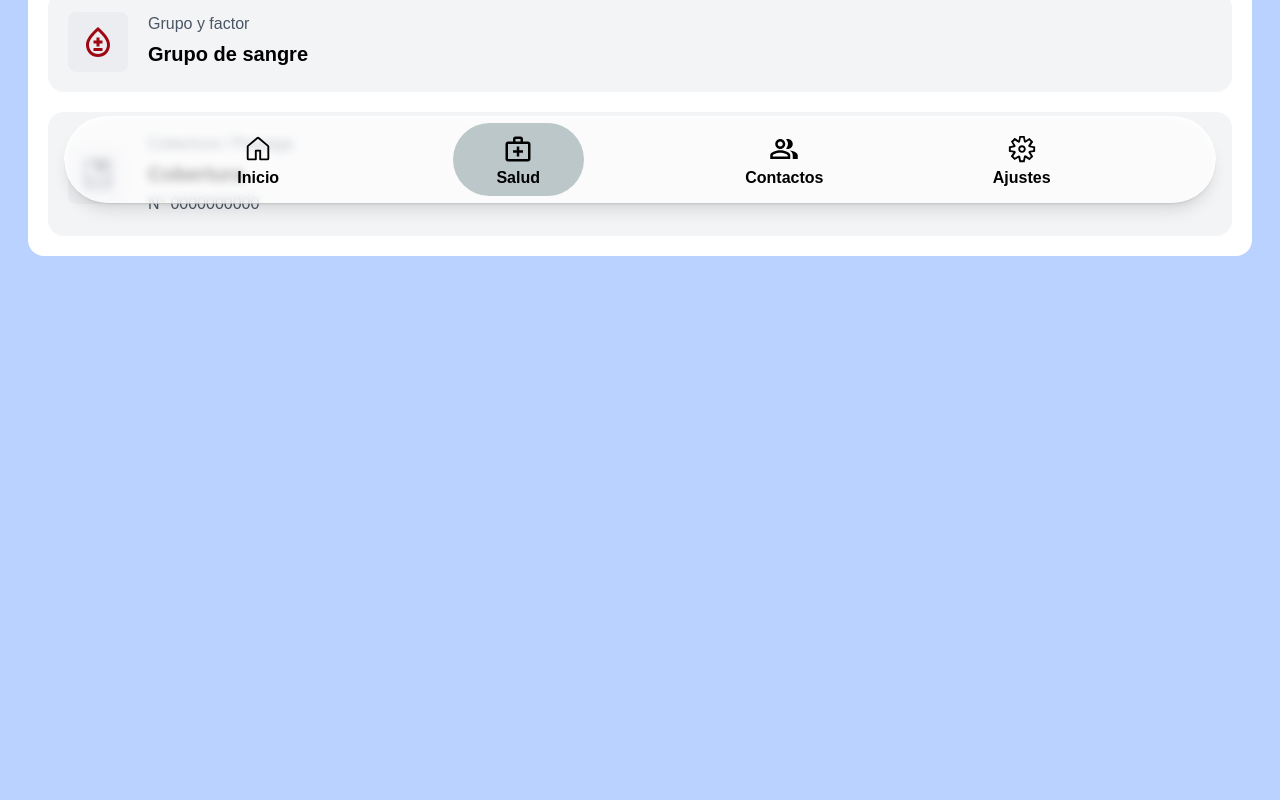
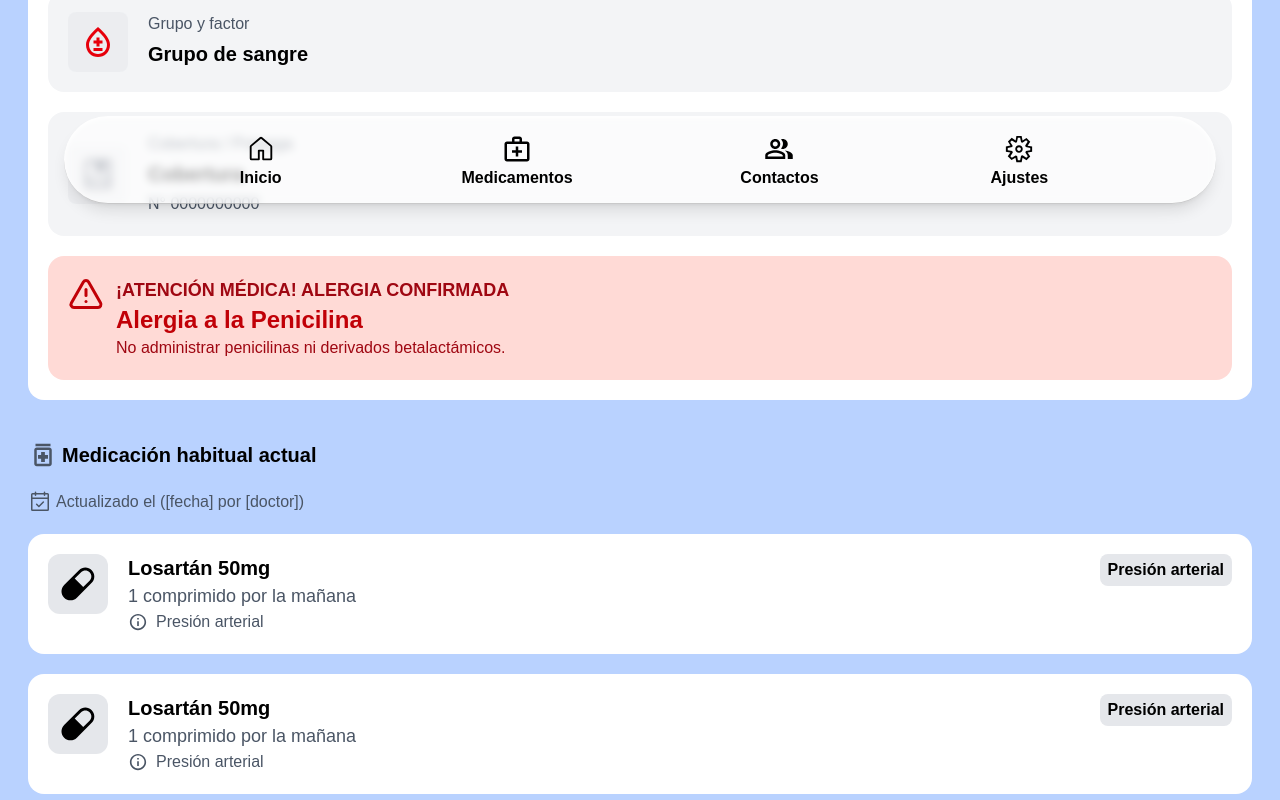
Before and after one commit to rubywinterrr/nonos-front, a React (Vite) app: page /adulto/salud in a window 1280 px wide. Shown: the part 580-1380 px from the top of the page. Before the commit the page ends 956 px from the top, so only its background shows below. Built offline with nearby package versions, Linux system fonts and the light colour scheme; no server answers; a web font is replaced by a local one.

Commit message:
style: pantalla salud (mi info) feat: cambios en la NavBar

```diff
--- a/src/Pages/Home.tsx
+++ b/src/Pages/Home.tsx
@@ -28,7 +28,10 @@ export default function Home() {
     } catch (err) {
       console.error(err);
       // avisa si ya hay un SOS de los últimos 10 min
-      if (err instanceof Error && err.message === "Ya existe una alerta pendiente") {
+      if (
+        err instanceof Error &&
+        err.message === "Ya existe una alerta pendiente"
+      ) {
         navigate("/adulto/SOS");
       } else {
         setErrorSOS("No se pudo enviar el pedido de ayuda. Probá de nuevo.");
@@ -82,7 +85,10 @@ export default function Home() {
               <li>4</li>
             </ol>
           </div>
-          <div className="bg-white rounded-2xl w-full lg:w-25/100 md:w-60/100 min-h-20 p-4 shadow-md hover:bg-gray-100 flex gap-5 cursor-pointer items-center">
+          <Link
+            to={"../salud"}
+            className="bg-white rounded-2xl w-full lg:w-25/100 md:w-60/100 min-h-20 p-4 shadow-md hover:bg-gray-100 flex gap-5 cursor-pointer items-center"
+          >
             <div className="bg-[#E4E8F1] rounded-lg aspect-square w-15/100 m-1 flex items-center justify-center text-4xl">
               <MdOutlineMedication />
             </div>
@@ -99,7 +105,7 @@ export default function Home() {
                 <IoIosArrowForward />
               </div>
             </div>
-          </div>
+          </Link>
           <div className="bg-white rounded-2xl w-full lg:w-25/100 md:w-60/100 min-h-20 p-4 shadow-md hover:bg-gray-100 flex gap-5 cursor-pointer items-center">
             <div className="bg-[#E4E8F1] rounded-lg aspect-square w-15/100 m-1 flex items-center justify-center text-3xl">
               <MdOutlineContactPhone />
@@ -109,9 +115,7 @@ export default function Home() {
                 <h2 className="font-semibold text-xl">
                   Mis voluntades y cuidados
                 </h2>
-                <p className="text-gray-500 text-md">
-                  Escribí tus
-                </p>
+                <p className="text-gray-500 text-md">Escribí tus preferencias</p>
               </div>
               <div className="aspect-square w-10/100 flex justify-center items-center text-3xl">
                 <IoIosArrowForward />
@@ -119,7 +123,7 @@ export default function Home() {
             </div>
           </div>
           <Link
-            to={"/adulto/codigo"}
+            to={"../codigo"}
             className="bg-white rounded-2xl w-full lg:w-30/100 md:w-60/100 min-h-20 p-4 shadow-md hover:bg-gray-100 flex gap-5 cursor-pointer items-center"
           >
             <div className="bg-[#E4E8F1] rounded-lg aspect-square w-15/100 m-1 flex items-center justify-center text-4xl">
--- a/src/Pages/Salud.tsx
+++ b/src/Pages/Salud.tsx
@@ -1,10 +1,12 @@
 import Header from "../components/Header";
 import VueltaAtras from "../components/vueltaAtras";
 import { FaRegAddressCard } from "react-icons/fa";
-import { LuEye } from "react-icons/lu";
+import { LuEye, LuTriangleAlert } from "react-icons/lu";
 import { useAuth } from "../hooks/useAuth";
-import { MdOutlineBloodtype } from "react-icons/md";
+import { MdOutlineBloodtype, MdOutlineMedication } from "react-icons/md";
+import { PiCalendarCheck } from "react-icons/pi";
 import { RiBookMarkedLine } from "react-icons/ri";
+import CajaMed from "../components/cajaMedicacion";
 
 export default function Salud() {
   const { usuario } = useAuth();
@@ -47,7 +49,7 @@ export default function Salud() {
               </div>
             </div>
             <div className="rounded-2xl bg-gray-100 w-full p-5 flex justify-start items-start gap-5">
-              <MdOutlineBloodtype className="text-red-800 p-3 bg-gray-200/50 rounded-lg text-6xl" />
+              <MdOutlineBloodtype className="text-red-600 p-3 bg-gray-200/50 rounded-lg text-6xl" />
               <div className="flex flex-col gap-1 items-start justify-start">
                 {" "}
                 <p className="text-gray-600">Grupo y factor</p>
@@ -64,11 +66,44 @@ export default function Salud() {
                 <h1 className="text-xl font-bold">
                   Cobertura {/* PONER INFO COBERTURA */}
                 </h1>
-                <p className="text-gray-600">N° 0000000000</p>{" "}
-                {/* PONER INFO COBERTURA */}
+                <p className="text-gray-600">
+                  N° 0000000000 {/* PONER INFO COBERTURA */}
+                </p>
+              </div>
+            </div>
+
+            {/* SOLO APARECE SI TIENE UNA ALERGIA O ATENCION MEDICA */}
+            <div className="bg-[#FFDAD6] rounded-2xl flex items-start justify-start p-5 w-full gap-3">
+              {" "}
+              <LuTriangleAlert className="text-4xl text-red-700" />
+              <div className="flex flex-col items-start justify-start max-w-80/100">
+                <h2 className="text-lg text-red-800 font-bold">
+                  ¡ATENCIÓN MÉDICA! ALERGIA CONFIRMADA
+                </h2>
+                <h1 className="text-2xl text-red-700 font-bold">
+                  Alergia a la Penicilina
+                </h1>
+                <p className="text-red-800">
+                  No administrar penicilinas ni derivados betalactámicos.
+                </p>
               </div>
             </div>
           </div>
+        </div>
+
+        <div className="w-full flex flex-col gap-5 items-start justify-start">
+          <h1 className="font-semibold text-xl flex items-center justify-start gap-1">
+            <MdOutlineMedication className="text-gray-600 text-3xl" />{" "}
+            Medicación habitual actual
+          </h1>
+          <p className="flex items-center justify-start gap-1 text-gray-600">
+            <PiCalendarCheck className=" text-2xl" /> Actualizado el ([fecha]
+            por [doctor]){" "}
+            {/* PONER INFO FECHA DE ACTUALIZACION Y NOMBRE DOCTOR */}
+          </p>
+        <CajaMed />
+        <CajaMed />
+        <CajaMed />
         </div>
       </main>
     </>
--- a/src/components/NavBar2.tsx
+++ b/src/components/NavBar2.tsx
@@ -15,7 +15,7 @@ export default function NavBar2() {
     currentPath === "/adulto" ||
     currentPath === "/cuidador" ||
     currentPath === "/familia";
-  const isSalud = currentPath.startsWith("/adulto/salud");
+  const isMed = currentPath.startsWith("/adulto/medicamentos");
   const isContactos = currentPath.startsWith("/adulto/contactos");
   const isConfig = currentPath.startsWith("/adulto/configuracion");
 
@@ -37,14 +37,14 @@ export default function NavBar2() {
 
         <NavLink
           className={`p-1 h-85/100 rounded-full flex justify-center items-center flex-col cursor-pointer transition-all duration-150 ${
-            isSalud ? " bg-[#002B2F]/25 aspect-video" : " aspect-square"
+            isMed ? " bg-[#002B2F]/25 aspect-video" : " aspect-square"
           }`}
-          to={"/adulto/Salud"}
+          to={"/adulto/medicamentos"}
         >
           <div className="flex items-center justify-center aspect-square min-h-40/100 md:min-h-55/100 lg:text-3xl text-3xl lg:pt-1 ">
             <MdOutlineMedicalServices />
           </div>
-          <p className="font-bold">Salud</p>
+          <p className="font-bold">Medicamentos</p>
         </NavLink>
 
         <NavLink
--- /dev/null
+++ b/src/components/cajaMedicacion.tsx
@@ -0,0 +1,22 @@
+import { CgPill } from "react-icons/cg";
+import { IoMdInformationCircleOutline } from "react-icons/io";
+
+//FIJARSE EN EL FIGMA CADA COSA -- HAY UN EJEMPLO EN EL PRIMERO DE LA PANTALLA DE SALUD (MI INFO)
+
+export default function CajaMed() {
+  return (
+    <div className="bg-white w-full flex gap-5 items-start justify-start rounded-2xl p-5 relative">
+      <CgPill className="text-6xl bg-gray-200 rounded-xl p-3" />
+      <div className="flex flex-col items-start justify-start">
+        <h1 className="font-semibold text-xl">Losartán 50mg</h1>
+        <p className="text-lg text-gray-600">1 comprimido por la mañana</p>
+        <span className="flex items-center gap-2 text-gray-600">
+          <IoMdInformationCircleOutline className="text-xl" /> Presión arterial
+        </span>
+      </div>
+      <p className="bg-gray-200 rounded-lg p-1 absolute top-5 right-5 pr-2 pl-2 font-semibold">
+        Presión arterial
+      </p>
+    </div>
+  );
+}
```
